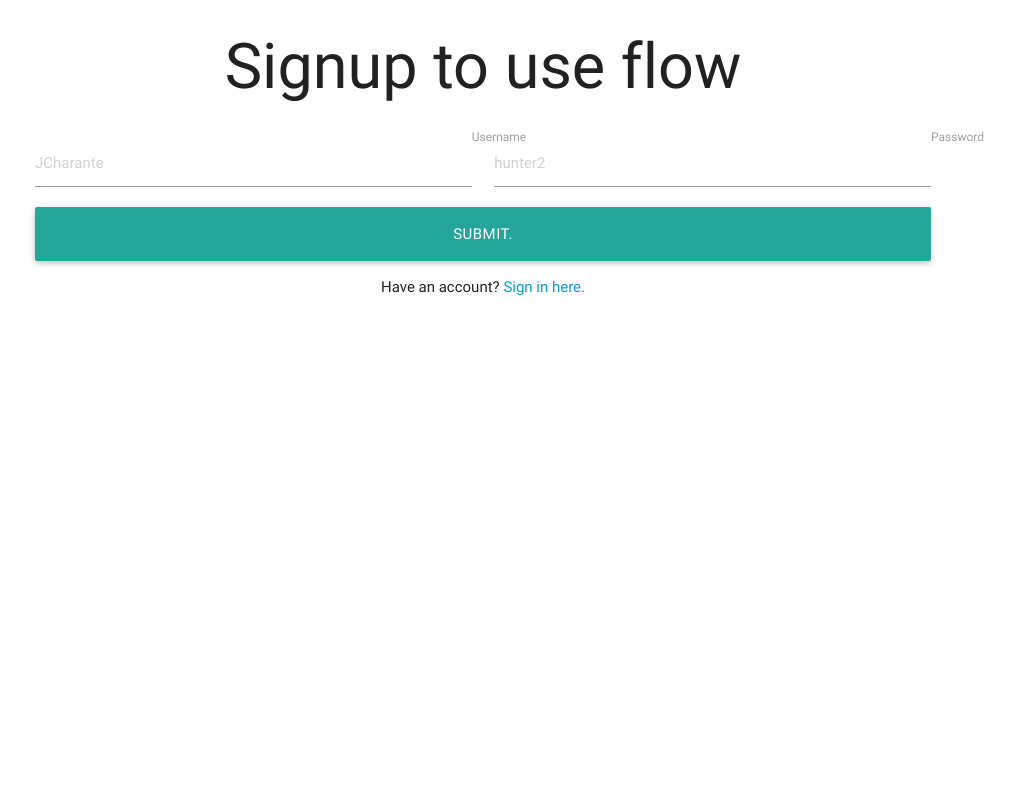
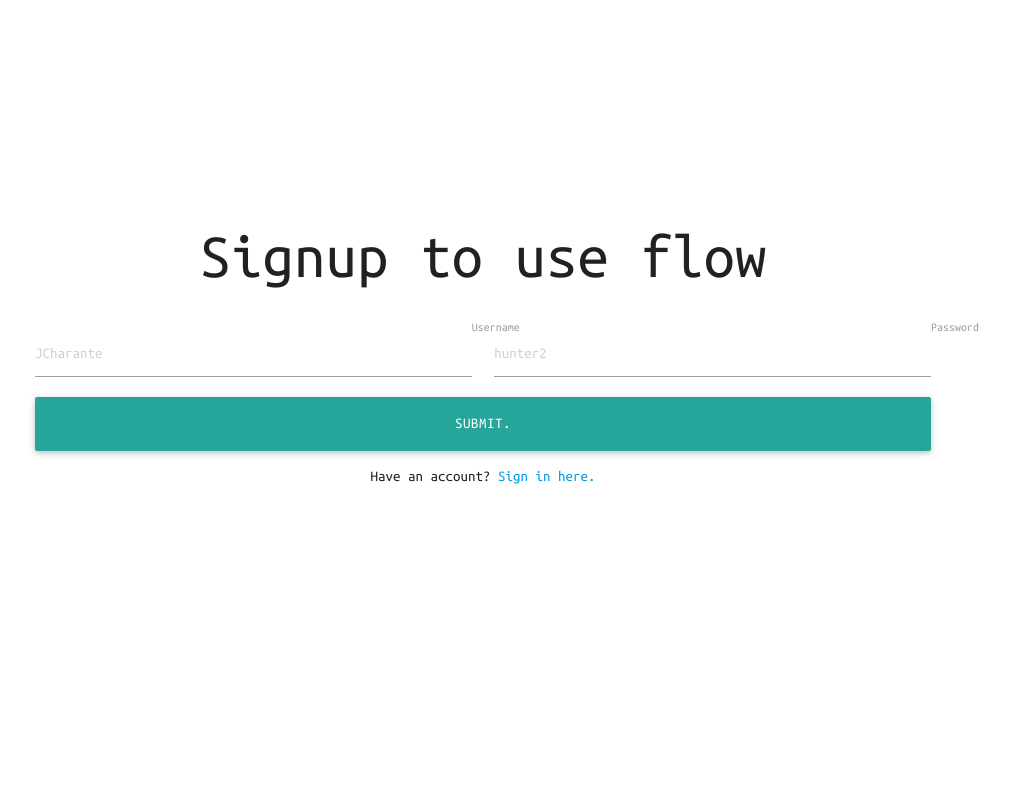
Before and after one commit to JCharante/flow, a Flask app: page /auth/signup in a window 1280 px wide; the page is wider, and only the part inside the window is pictured. Shown: that part, without its empty margins (157-1172 px from the left). Run offline with Flask 2, Linux system fonts and the light colour scheme.

Commit message:
Signup page is now functional

```diff
--- a/client_server/static/internal/auth/css/signup.css
+++ b/client_server/static/internal/auth/css/signup.css
@@ -0,0 +1,23 @@
+#floater {
+    float: left;
+    height: 30%;
+    width: 100%;
+    margin-bottom: -50px;
+}
+
+#child {
+    clear: both;
+}
+
+body {
+    height: 100%;
+}
+
+html {
+    height: 100%;
+    font-family: 'Ubuntu Mono', monospace;
+}
+
+.container {
+    height: 100%;
+}
--- a/client_server/templates/auth/signup.html
+++ b/client_server/templates/auth/signup.html
@@ -5,7 +5,7 @@
 	<title>flow - Signup</title>
 	<link href="https://fonts.googleapis.com/css?family=Ubuntu+Mono" rel="stylesheet">
 	<link rel="stylesheet" type="text/css" href="{{ url_for('static', filename='external/css/materialize.min.css') }}">
-	<link rel="stylesheet" type="text/css" href="{{ url_for('static', filename='internal/auth/register/css/style.css') }}">
+	<link rel="stylesheet" type="text/css" href="{{ url_for('static', filename='internal/auth/css/signup.css') }}">
 </head>
 <body>
 <div class="container">
@@ -39,6 +39,8 @@
 
 <script src="{{ url_for('static', filename='external/js/jquery-2.1.1.min.js') }}"></script>
 <script src="{{ url_for('static', filename='external/js/materialize.min.js') }}"></script>
-<script src="{{ url_for('static', filename='internal/auth/register/js/script.js') }}"></script>
+<script src="{{ url_for('static', filename='internal/util/js/aid.js') }}"></script>
+<script src="{{ url_for('static', filename='internal/util/js/get_auth_server_address.js') }}"></script>
+<script src="{{ url_for('static', filename='internal/auth/js/signup.js') }}"></script>
 </body>
 </html>
```
Also changed, not shown: client_server/static/internal/auth/js/signup.js (+41 -3 lines).
